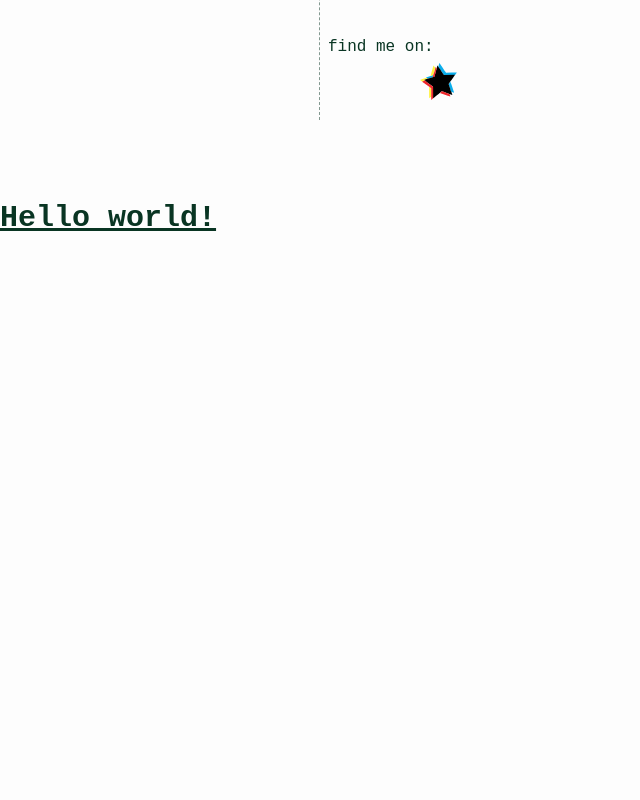
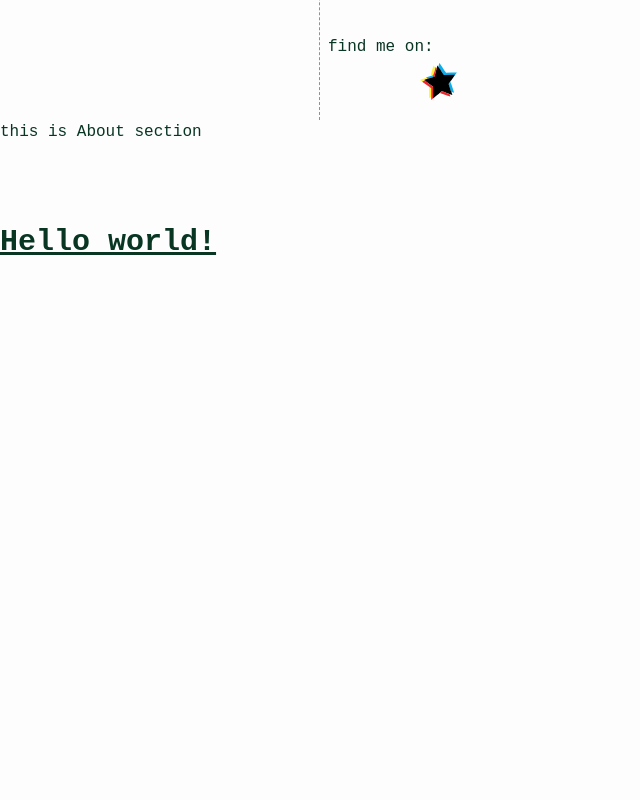
Before and after one commit to lukpaikat/my-portfolio-website, a React (Create React App) app: page / in a window 1280 px wide. Shown: the part 680-1480 px from the top of the page, without its empty margins (0-640 px from the left). Built offline with nearby package versions, Linux system fonts and the light colour scheme; some icons are missing.

Commit message:
add about component to app

```diff
--- a/src/App.jsx
+++ b/src/App.jsx
@@ -1,4 +1,5 @@
 import React from 'react';
+import About from './components/About';
 import Hero from './components/Hero';
 import NavBar from './components/NavBar';
 // tambah skip to content
@@ -8,9 +9,7 @@ function App() {
       <NavBar />
       <main>
         <Hero />
-        <h1 id="about" className="mt-20 text-3xl font-bold underline h-screen">
-          Hello world!
-        </h1>
+        <About />
         <h1 id="skills" className="mt-20 text-3xl font-bold underline h-screen">
           Hello world!
         </h1>
```
